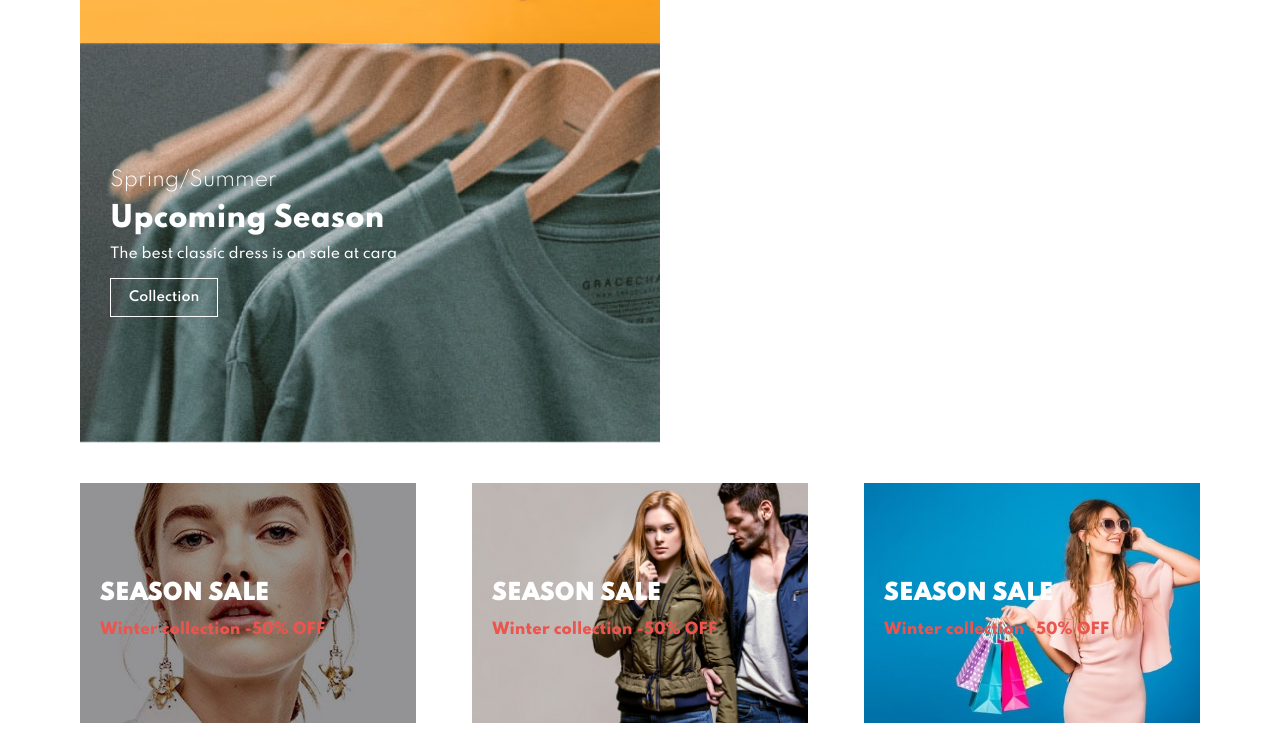
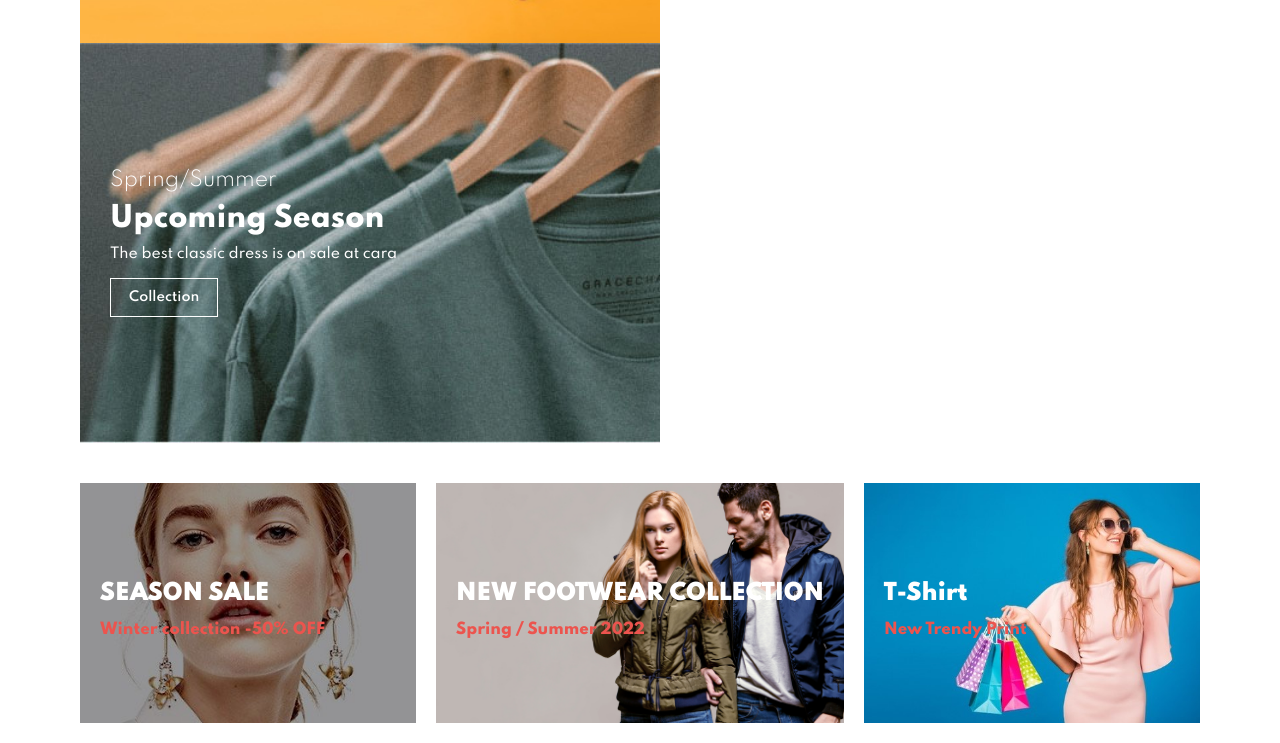
Before and after one commit to YakubuAmidu/EverydayEssential, a website: page index.html in a window 1280 px wide. Shown: the part 4133-4876 px from the top of the page. Drawn offline with Linux system fonts and the light colour scheme.

Commit message:
Initial commit

```diff
--- a/index.html
+++ b/index.html
@@ -377,12 +377,12 @@
         <h3 class="white">Winter collection -50% OFF</h3>
       </div>
       <div class="banner-box banner-box2">
-        <h2>SEASON SALE</h2>
-        <h3 class="white">Winter collection -50% OFF</h3>
+        <h2>NEW FOOTWEAR COLLECTION</h2>
+        <h3 class="white">Spring / Summer 2022</h3>
       </div>
       <div class="banner-box banner-box3">
-        <h2>SEASON SALE</h2>
-        <h3 class="white">Winter collection -50% OFF</h3>
+        <h2>T-Shirt</h2>
+        <h3 class="white">New Trendy Print</h3>
       </div>
     </section>
 
```
